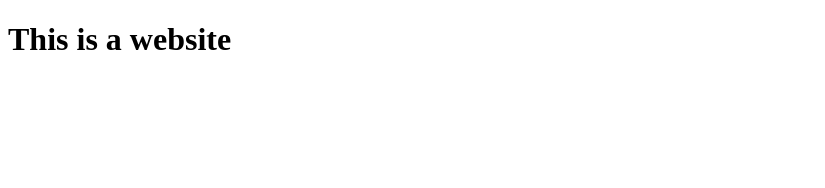
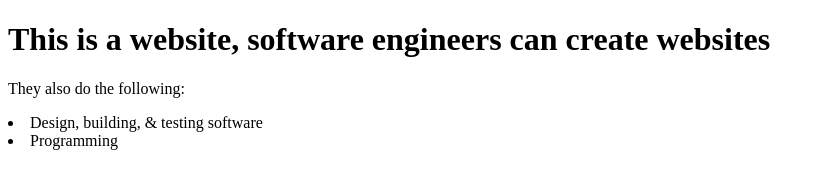
Before and after one commit to PJ1229/BE1200-Website, a plain HTML site: page index.html in a window 1280 px wide. Shown: the whole page, without its empty margins (0-825 px from the left). Drawn offline with Linux system fonts and the light colour scheme.

Commit message:
aded text

```diff
--- a/index.html
+++ b/index.html
@@ -6,6 +6,9 @@
     <title>Document</title>
 </head>
 <body>
-    <h1>This is a website</h1>
+    <h1>This is a website, software engineers can create websites</h1>
+    <p>They also do the following:</p>
+    <li>Design, building, & testing software</li>
+    <li>Programming</li>
 </body>
 </html>
```
